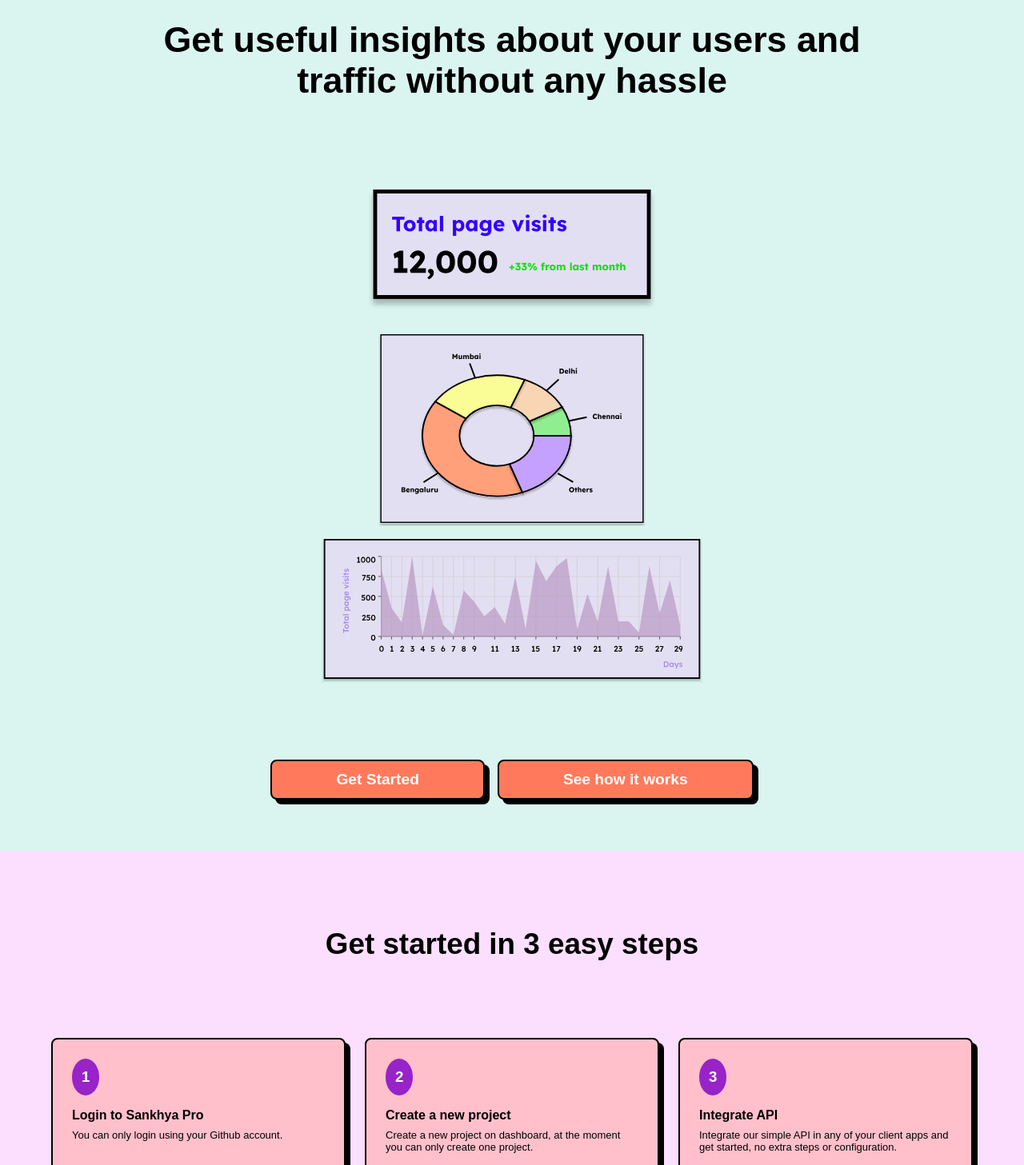
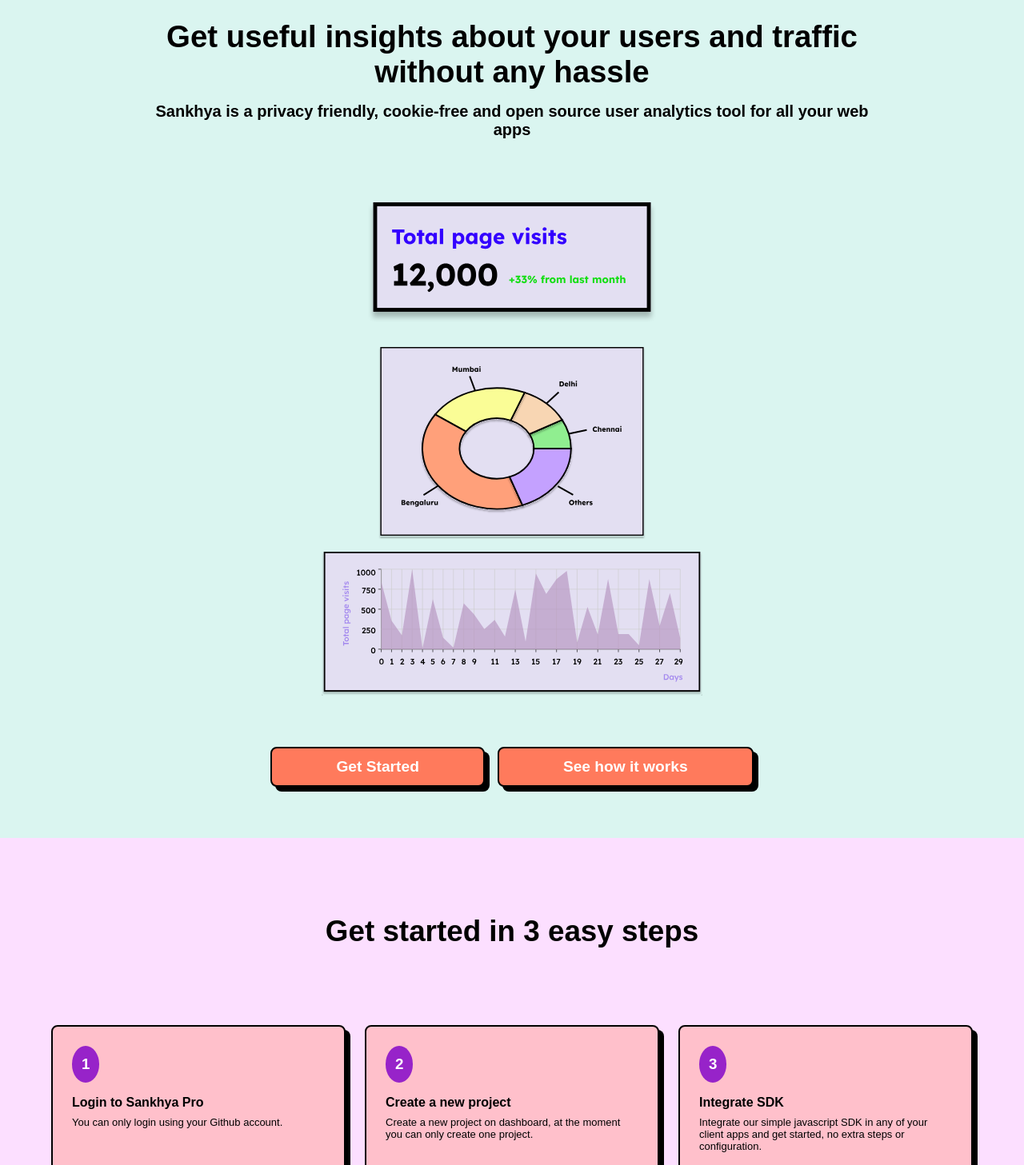
Before and after one commit to abhijhacodes/sankhya-frontend, a Next.js app: page / in a window 1280 px wide. Shown: the part 140-1597 px from the top of the page at 80% size. Built offline with nearby package versions, Linux system fonts and the light colour scheme; no server answers; a web font is replaced by a local one.

Commit message:
Updated content and minor UI issues on landing page

```diff
--- a/src/components/HeroSection/CTASection/cta.module.css
+++ b/src/components/HeroSection/CTASection/cta.module.css
@@ -11,4 +11,11 @@
         align-items: center;
         gap: 0.5rem;
     }
+
+    .cta__section > a {
+        width: 85%;
+    }
+    .cta__section > a > button {
+        width: 100%;
+    }
 }
--- a/src/components/HeroSection/hero.module.css
+++ b/src/components/HeroSection/hero.module.css
@@ -9,16 +9,27 @@
 .hero__section {
     display: flex;
     flex-direction: column;
-    gap: 6rem;
+    gap: 4rem;
     align-items: center;
     width: 100%;
     padding: 4rem 12rem;
 }
 
-.hero__description {
+.hero__intro {
+    display: flex;
+    flex-direction: column;
+    gap: 1rem;
+    align-items: center;
     text-align: center;
-    font-size: calc(2rem + 1vw);
+}
+
+.hero__intro > h2 {
+    font-size: calc(2rem + 0.5vw);
     font-weight: 800;
+}
+.hero__intro h4 {
+    font-size: 1.25rem;
+    font-weight: 600;
 }
 
 .charts__section {
@@ -31,7 +42,7 @@
         padding: 3rem 1rem;
     }
     .hero__description {
-        font-size: calc(2rem + 0.25vw);
+        font-size: 2rem;
     }
 }
 @media screen and (max-width: 900px) {
--- a/src/components/HeroSection/index.tsx
+++ b/src/components/HeroSection/index.tsx
@@ -8,9 +8,13 @@
         <div className={styles.home__section}>
             <HeroHeader />
             <div className={styles.hero__section}>
-                <h2 className={styles.hero__description}>
-                    Get useful insights about your users and traffic without any hassle
-                </h2>
+                <div className={styles.hero__intro}>
+                    <h2>Get useful insights about your users and traffic without any hassle</h2>
+                    <h4>
+                        Sankhya is a privacy friendly, cookie-free and open source user analytics tool for all your web
+                        apps
+                    </h4>
+                </div>
                 <div className={styles.charts__section}>
                     <Image src={"/assets/TotalPageVisits.svg"} alt="Total page visits" width={360} height={180} />
                     <Image src={"/assets/CityWiseDistribution.svg"} alt="City wise traffic" width={420} height={240} />
--- a/src/components/StepsSection/index.tsx
+++ b/src/components/StepsSection/index.tsx
@@ -15,9 +15,9 @@
     },
     {
         stepNumber: 3,
-        title: "Integrate API",
+        title: "Integrate SDK",
         description:
-            "Integrate our simple API in any of your client apps and get started, no extra steps or configuration.",
+            "Integrate our simple javascript SDK in any of your client apps and get started, no extra steps or configuration.",
     },
 ];
 
```
